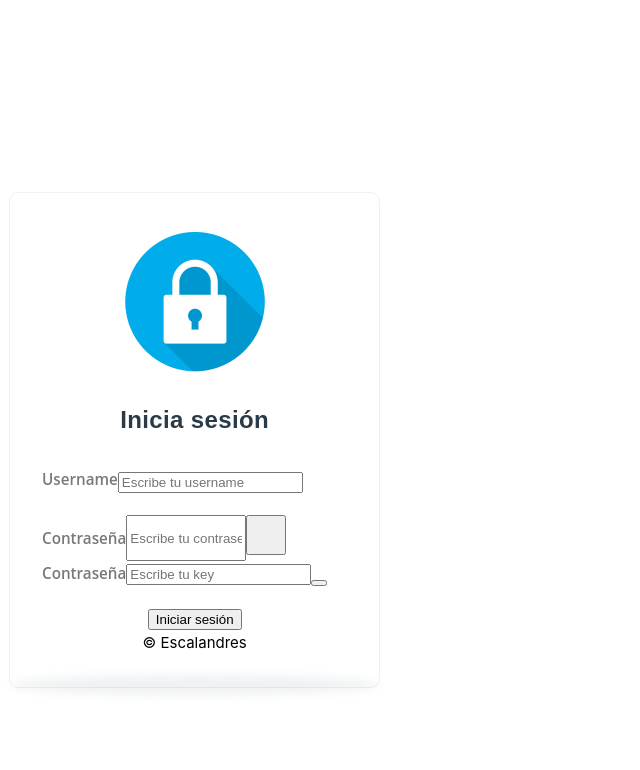
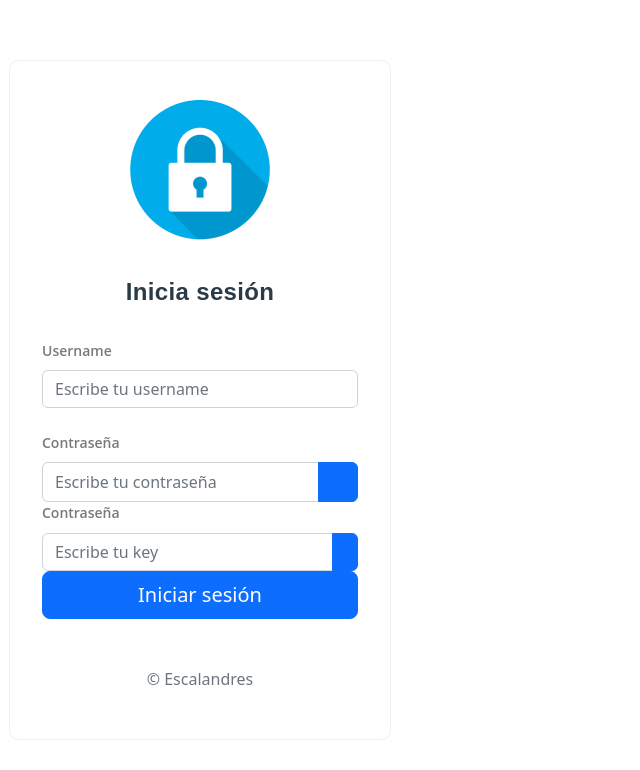
Before and after one commit to escalandres/myweb, a React (Create React App) app in the folder client/: page / in a window 1280 px wide. Shown: the top 770 px of the page, without its empty margins (0-640 px from the left). Built offline with nearby package versions, Linux system fonts and the light colour scheme.

Commit message:
Fontawesome icons import and password eye icon added

```diff
--- a/client/public/index.html
+++ b/client/public/index.html
@@ -2,7 +2,7 @@
 <html lang="en">
   <head>
     <meta charset="utf-8" />
-    <link rel="icon" href="%PUBLIC_URL%/favicon.ico" />
+    <link rel="icon" href="%PUBLIC_URL%/cyber.png" />
     <meta name="viewport" content="width=device-width, initial-scale=1" />
     <meta name="theme-color" content="#000000" />
     <meta
@@ -24,7 +24,7 @@
       work correctly both with client-side routing and a non-root public URL.
       Learn how to configure a non-root public URL by running `npm run build`.
     -->
-    <title>React App</title>
+    <title>Escalandres</title>
   </head>
   <body>
     <noscript>You need to enable JavaScript to run this app.</noscript>
--- a/client/src/components/Auth.jsx
+++ b/client/src/components/Auth.jsx
@@ -1,6 +1,14 @@
 import React, { useState } from 'react';
+import 'bulma/css/bulma.min.css';
 import '../css/Auth.css'
 import cyber from '../assets/cyber2.png'
+// import { Carousel, ProgressBar, Button, DropdownButton, Dropdown, Alert, ToastContainer, Toast, Modal, ModalHeader, ModalBody, ModalFooter} from 'react-bootstrap';
+// import * from 'react-bootstrap';
+import 'bootstrap/dist/css/bootstrap.min.css';
+import { FontAwesomeIcon } from '@fortawesome/react-fontawesome';
+import axios from 'axios';
+import { faEyeSlash } from "@fortawesome/free-brands-svg-icons"
+import { faDownload } from '@fortawesome/fontawesome-free-solid';
 
 function mostrarContrasena(){
     var pass = document.getElementById("password");
@@ -42,7 +50,7 @@ function Auth(){
                             <label id="login-lpassword" className="s-mb-1 s-weight-semibold small">Contraseña</label>
                             <div className="input-group">
                                 <input id="password" type="password" name="password" className="form-control" placeholder="Escribe tu contraseña" required/>
-                                <button id="log_show_password" className="btn btn-primary" type="button" onClick={mostrarContrasena}><span className="fa fa-eye-slash icon"></span></button>
+                                <button id="log_show_password" className="btn btn-primary" type="button" onClick={mostrarContrasena}><FontAwesomeIcon className="fa-solid" icon="fa-eye-slash"/></button>
 
                             </div>
                         </div>
@@ -50,7 +58,7 @@ function Auth(){
                             <label id="login-key" className="s-mb-1 s-weight-semibold small">Contraseña</label>
                             <div className="input-group">
                                 <input id="pkey" type="password" name="key" className="form-control" placeholder="Escribe tu key" required/>
-                                <button id="log_show_key" className="btn btn-primary" type="button" onClick={mostrarKey}><span className="fa fa-eye-slash icon"></span></button>
+                                <button id="log_show_key" className="btn btn-primary" type="button" onClick={mostrarKey}><FontAwesomeIcon icon="fa-solid fa-eye" /></button>
                             </div>
                         </div>
                         <button className="w-100 btn btn-lg btn-primary" type="submit">Iniciar sesión</button>
```
Also changed, not shown: client/package.json (+8 -0 lines), 1 other file (tests, documents, lock files or other folders).
